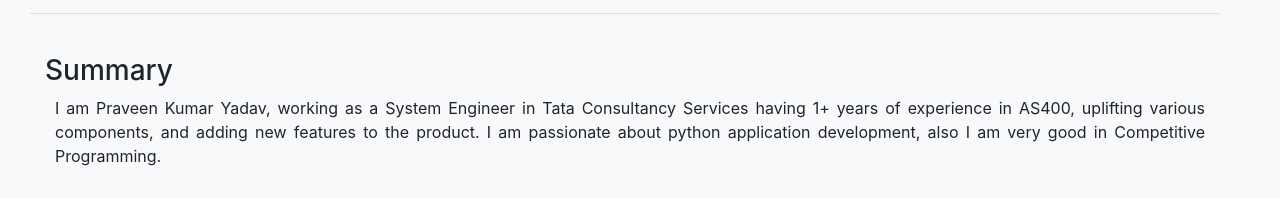
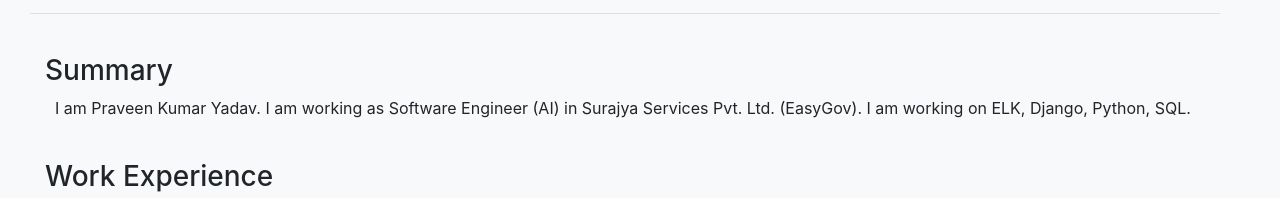
Before and after one commit to praveeny182/praveeny182.github.io, a plain HTML site: page index.html in a window 1280 px wide. Shown: the part 166-364 px from the top of the page. Drawn offline with Linux system fonts and the light colour scheme.

Commit message:
Update index.html
update about

```diff
--- a/index.html
+++ b/index.html
@@ -60,7 +60,7 @@
 		<br/>
 		<div class="container-fluid">
 			<h3>Summary</h3>
-			<p class="text-justify" style="padding-left: 10px;">I am Praveen Kumar Yadav, working as a System Engineer in Tata Consultancy Services having 1+ years of experience in AS400, uplifting various components, and adding new features to the product. I am passionate about python application development, also I am very good in Competitive Programming.
+			<p class="text-justify" style="padding-left: 10px;">I am Praveen Kumar Yadav. I am working as Software Engineer (AI) in Surajya Services Pvt. Ltd. (EasyGov). I am working on ELK, Django, Python, SQL.
 			</p>
 		</div>
 		<br/>
```
